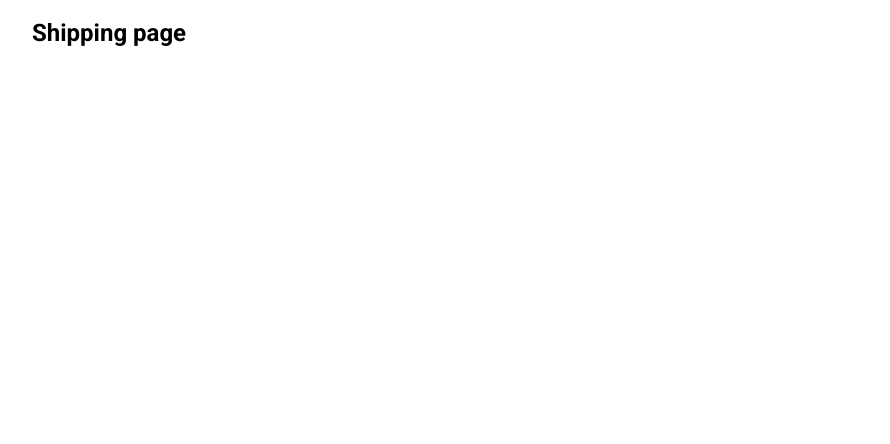
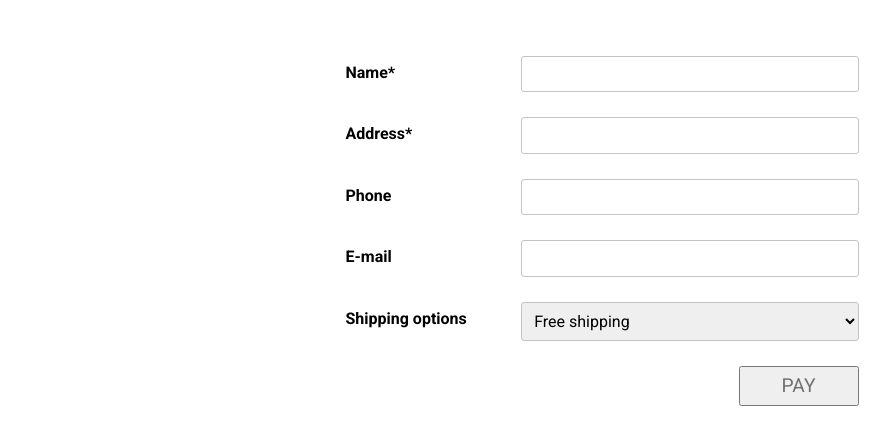
Before and after one commit to MarkSlavenko/cart-test-task, a React (Create React App) app in the folder client/: page /shipping in a window 1280 px wide. Shown: the top 444 px of the page, without its empty margins (38-928 px from the left). Built offline with nearby package versions, Linux system fonts and the light colour scheme.

Commit message:
Complete ShippingForm for Shipping page

```diff
--- /dev/null
+++ b/client/src/components/ShippingForm/index.js
@@ -0,0 +1,46 @@
+import React from 'react';
+import './shippingForm.scss';
+
+const ShippingForm = () => {
+  const formOnSubmit = (e) => {
+    e.preventDefault();
+  };
+
+  return (
+    <div className="shipping-form">
+      <form onSubmit={formOnSubmit}>
+        <ul>
+          <li>
+            <label htmlFor="name">Name*</label>
+            <input type="text" id="name" required />
+          </li>
+          <li>
+            <label htmlFor="address">Address*</label>
+            <input type="text" id="address" required />
+          </li>
+          <li>
+            <label htmlFor="phone">Phone</label>
+            <input type="text" id="phone" />
+          </li>
+          <li>
+            <label htmlFor="email">E-mail</label>
+            <input type="email" id="email" />
+          </li>
+          <li>
+            <label htmlFor="shipping">Shipping options</label>
+            <select id="shipping">
+              <option>Free shipping</option>
+              <option>Express shipping</option>
+              <option>Courier shipping</option>
+            </select>
+          </li>
+          <li>
+            <button type="submit">Pay</button>
+          </li>
+        </ul>
+      </form>
+    </div>
+  );
+};
+
+export default ShippingForm;
--- /dev/null
+++ b/client/src/components/ShippingForm/shippingForm.scss
@@ -0,0 +1,86 @@
+.shipping-form {
+  display: flex;
+  flex-direction: column;
+  align-items: center;
+
+  form {
+    margin-top: 40px;
+    width: 45%;
+
+    ul{
+      list-style-type: none;
+      padding-left: 0px;
+
+      li {
+        display: flex;
+        justify-content: flex-end;
+        flex-wrap: wrap;
+        margin-bottom: 25px;
+
+        > label {
+          flex: 1;
+          padding: .5em 1em .5em 0;
+          font-weight: 700;
+        }
+
+        > input, > select {
+          flex: 2;
+          padding: .5em;
+          border: 1px solid #c4c4c4;
+          border-radius: 3px;
+        }
+
+        button {
+          width: 120px;
+          height: 40px;
+          cursor: pointer;
+          font-size: 1.2rem;
+          text-transform: uppercase;
+          font-weight: 300;
+          color: #717171;
+        }
+      }
+    }
+  }
+}
+
+@media (max-width: 575.98px) {
+  .shipping-form {
+    form {
+      width: 90%;
+
+      ul {
+        li {
+          > label, > input, > select {
+            flex: inherit;
+            width: 100%;
+          }
+        }
+      }
+    }
+  }
+}
+
+@media (min-width: 576px) and (max-width: 767.98px) {
+  .shipping-form {
+    form {
+      width: 90%;
+    }
+  }
+}
+
+@media (min-width: 768px) and (max-width: 991.98px) {
+  .shipping-form {
+    form {
+      width: 65%;
+    }
+  }
+}
+
+@media (min-width: 992px) and (max-width: 1199.98px) {
+  .shipping-form {
+    form {
+      width: 55%;
+    }
+  }
+}
--- a/client/src/pages/Shipping/index.js
+++ b/client/src/pages/Shipping/index.js
@@ -1,11 +1,18 @@
-import React from 'react';
+import React, { Component } from 'react';
+import ShippingForm from '../../components/ShippingForm';
 
-function Shipping() {
-  return (
-    <div className="shipping-page container">
-      <h2>Shipping page</h2>
-    </div>
-  );
+class Shipping extends Component {
+  componentDidMount() {
+
+  }
+
+  render() {
+    return (
+      <div className="shipping-page container">
+        <ShippingForm />
+      </div>
+    );
+  }
 }
 
 export default Shipping;
```
